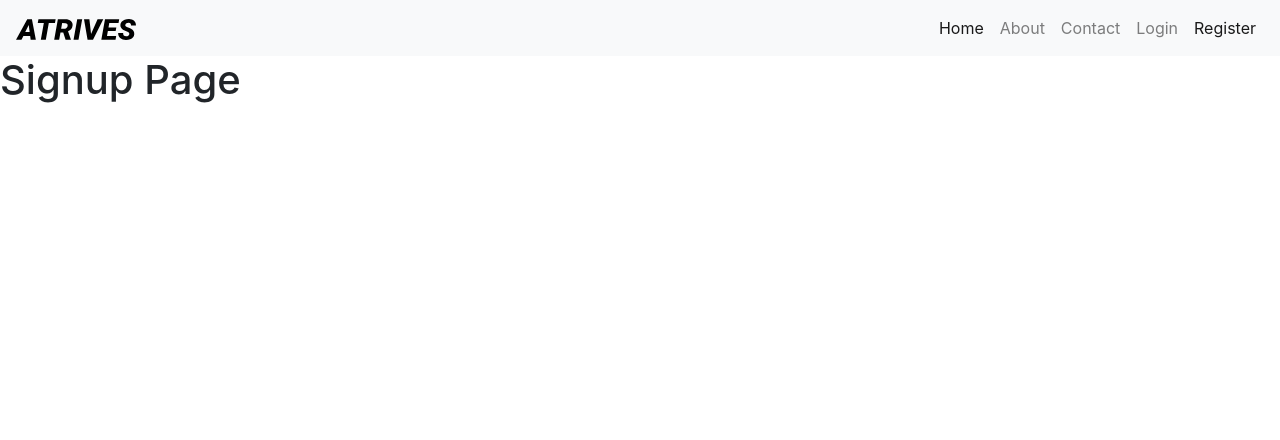
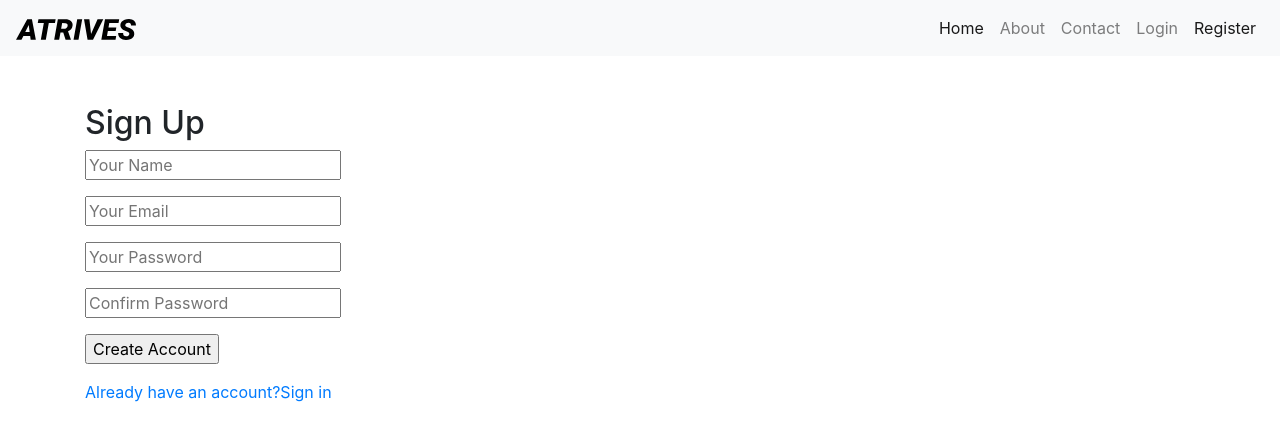
Before and after one commit to AdityaTrivedi14/MERN_app, a React (Create React App) app in the folder client/: page /signup in a window 1280 px wide. Shown: the top 440 px of the page. Built offline with nearby package versions, Linux system fonts and the light colour scheme.

Commit message:
Sign Up Page

```diff
--- a/client/public/index.html
+++ b/client/public/index.html
@@ -15,6 +15,9 @@
       user's mobile device or desktop. See https://developers.google.com/web/fundamentals/web-app-manifest/
     -->
     <link rel="manifest" href="%PUBLIC_URL%/manifest.json" />
+    <link rel="stylesheet"
+      href="https://cdnjs.cloudflare.com/ajax/libs/material-design-iconic-font/2.2.0/css/material-design-iconic-font.min.css">
+
     <!--
       Notice the use of %PUBLIC_URL% in the tags above.
       It will be replaced with the URL of the `public` folder during the build.
--- a/client/src/components/Signup.js
+++ b/client/src/components/Signup.js
@@ -1,10 +1,84 @@
 import React from "react";
+import { NavLink } from "react-router-dom";
 
 const Signup = () => {
   return (
-    <div>
-      <h1>Signup Page</h1>
-    </div>
+    <section className="signup">
+      <div className="container mt-5">
+        <div className="signup-content">
+          <div className="signup-form">
+            <h2 className="form-title">Sign Up</h2>
+            <form className="registeration-form">
+              <div className="form-group">
+                <label htmlFor="name">
+                  <i class="zmdi zmdi-account material-icons-name"></i>
+                </label>
+                <input
+                  type="text"
+                  name="name"
+                  id="name"
+                  autoComplete="off"
+                  placeholder="Your Name"
+                />
+              </div>
+
+              <div className="form-group">
+                <label htmlFor="email">
+                  <i class="zmdi zmdi-email material-icons-name"></i>
+                </label>
+                <input
+                  type="email"
+                  name="email"
+                  id="email"
+                  autoComplete="off"
+                  placeholder="Your Email"
+                />
+              </div>
+
+              <div className="form-group">
+                <label htmlFor="password">
+                  <i class="zmdi zmdi-lock material-icons-name"></i>
+                </label>
+                <input
+                  type="password"
+                  name="password"
+                  id="password"
+                  autoComplete="off"
+                  placeholder="Your Password"
+                />
+              </div>
+
+              <div className="form-group">
+                <label htmlFor="cpassword">
+                  <i class="zmdi zmdi-lock material-icons-name"></i>
+                </label>
+                <input
+                  type="password"
+                  name="cpassword"
+                  id="cpassword"
+                  autoComplete="off"
+                  placeholder="Confirm Password"
+                />
+              </div>
+
+              <div className="form-group form-button">
+                <input
+                  type="submit"
+                  name="signup"
+                  id="signup"
+                  className="form-submit"
+                  value="Create Account"
+                />
+              </div>
+
+              <NavLink to="/login">
+                <span>Already have an account?</span>Sign in
+              </NavLink>
+            </form>
+          </div>
+        </div>
+      </div>
+    </section>
   );
 };
 
```
